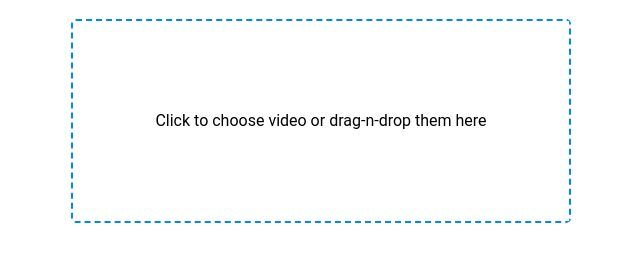
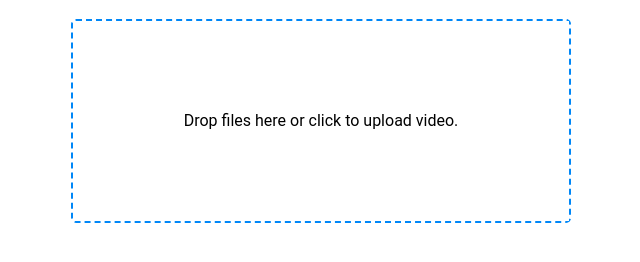
Before and after one commit to duanH3/Upload-video-files-with-node.js, a website: page public/index.html in a window 1280 px wide. Shown: the part 62-324 px from the top of the page, without its empty margins (319-959 px from the left). Drawn offline with Linux system fonts and the light colour scheme.

Commit message:
Update index.html

```diff
--- a/public/index.html
+++ b/public/index.html
@@ -161,7 +161,7 @@
         ondragover="stopDefault(event);dragOver(this, 'Drop the images to upload them.');"
         ondragenter="stopDefault(event);dragOver(this, 'Drop the images to upload them.');"
         ondragleave="stopDefault(event);dragLeave(this);"
-        ondrop="stopDefault(event);dragLeave(this);addFilesAndSubmit(event);">Click to choose video or drag-n-drop them here</label>
+        ondrop="stopDefault(event);dragLeave(this);addFilesAndSubmit(event);">Drop files here or click to upload video.</label>
     </form>
     <div style="text-align: left;"><div id="progress"></div></div>
 </div>
```
